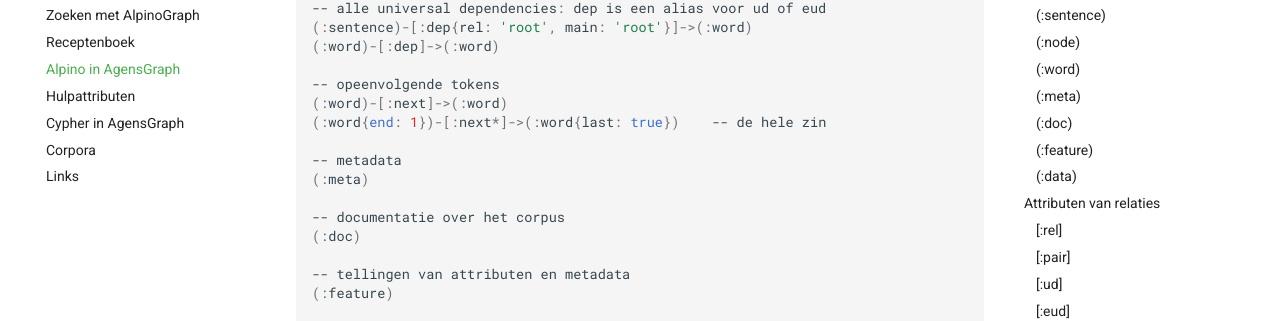
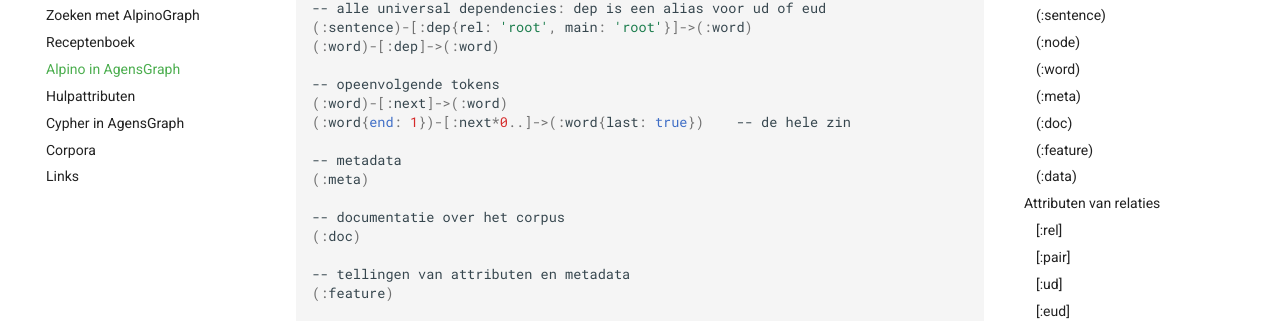
Before and after one commit to rug-compling/alpinograph-docs, an MkDocs documentation site: the page built from docs/alpinoagens.md, in a window 1280 px wide and 900 px high, scrolled down 1282 px. Shown: the part 147-468 px from the top of the window. Built offline with MkDocs 1.6.1 and Material for MkDocs 9.7.7, drawn with Linux system fonts in a browser that asks for light colours.

Commit message:
minimum lengte van paden met *

```diff
--- a/docs/alpinoagens.md
+++ b/docs/alpinoagens.md
@@ -76,7 +76,7 @@ zijn die voor `(:node)` of `(:word)` leeg.
 
 -- opeenvolgende tokens
 (:word)-[:next]->(:word)
-(:word{end: 1})-[:next*]->(:word{last: true})    -- de hele zin
+(:word{end: 1})-[:next*0..]->(:word{last: true})    -- de hele zin
 
 -- metadata
 (:meta)
```
Also changed, not shown: docs/zoeken.md (+2 -0 lines).
